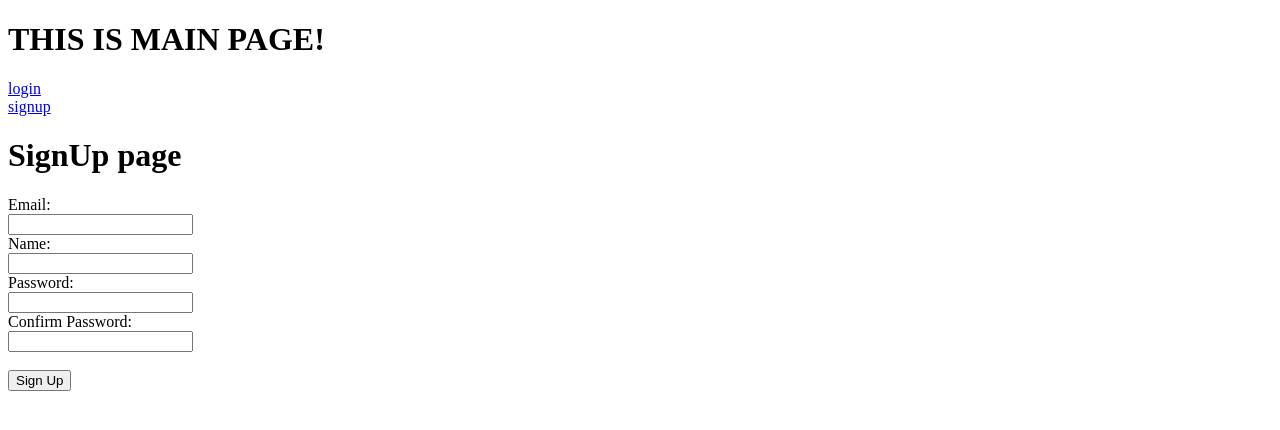
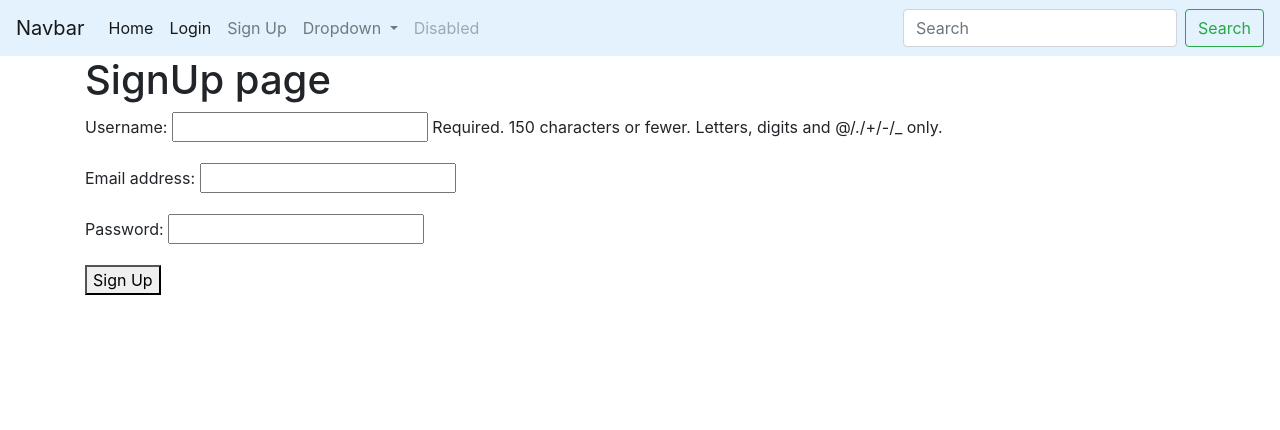
Before and after one commit to namuhuchutong/MovieRecommendation, a Django app: page /signup/ in a window 1280 px wide. Shown: the top 430 px of the page. Run offline with Django 3.2, Linux system fonts and the light colour scheme; some libraries are stand-ins or nearby versions.

Commit message:
fixed login bug, add bootstrap4, rewrite accounts/views

```diff
--- a/MovieRecommendation_2021/settings.py
+++ b/MovieRecommendation_2021/settings.py
@@ -134,6 +134,11 @@ USE_TZ = True
 # https://docs.djangoproject.com/en/3.1/howto/static-files/
 
 STATIC_URL = '/static/'
+STATIC_DIR = os.path.join(BASE_DIR, 'templates/static')
+STATICFILES_DIR = [
+    STATIC_DIR,
+]
+STATIC_ROOT = os.path.join(BASE_DIR, '.static_root')
 
 AUTHENTICATION_BACKENDS = (
     "django.contrib.auth.backends.ModelBackend",
--- a/MovieRecommendation_2021/urls.py
+++ b/MovieRecommendation_2021/urls.py
@@ -21,7 +21,7 @@ urlpatterns = [
     path('admin/', admin.site.urls),
     path("accounts/", include("allauth.urls")),
     path("", views.Home.as_view(), name="home"),
-    path("login/", views.login, name="login"),
-    path("signup/", views.signup, name="signup"),
+    path("login/", views.LoginView.as_view(), name="login"),
+    path("signup/", views.SignUp.as_view(), name="signup"),
     path("logout/", views.logout, name="logout"),
 ]
--- a/accounts/views.py
+++ b/accounts/views.py
@@ -1,36 +1,24 @@
 from django.shortcuts import render, redirect
 from django.views.generic import TemplateView
-from django.contrib.auth.models import User
+from django.contrib.auth import get_user_model
 from django.contrib import auth
+from django.views.generic import CreateView
+from django.contrib.auth.views import LoginView
+
+User = get_user_model()
 
 class Home(TemplateView):
     template_name = "base.html"
 
-def signup(request):
-    if request.method == "POST":
-        if request.POST["password"] == request.POST["confirm"]:
-            user = User.objects.create_user(
-                email=request.POST["email"],
-                username=request.POST["username"],
-                password=request.POST["password"],
-            )
-            auth.login(request, user, backend="django.contrib.auth.backends.ModelBackend")
-            return redirect("home")
-    else:
-        return render(request, "accounts/signup.html")
+class SignUp(CreateView):
+    model = User
+    fields = ["username", "email", "password"]
+    template_name = "accounts/signup.html"
+    success_url = "/"
 
-def login(request):
-    if request.method == "POST":
-        email = request.POST["email"]
-        password = request.POST["password"]
-        user = auth.authenticate(request, email=email, password=password)
-
-        if user is not None:
-            return redirect('home')
-        else:
-            return render(request, "accounts/login.html", {"error" : "username or password is not correct"})
-    else:
-        return render(request, "accounts/login.html")
+class LogIn(LoginView):
+    template_name = "accounts/login.html"
+    success_url = "/"
 
 def logout(request):
     #remember logout() doesn't throw any errors if the user wasn’t logged in.
--- a/posts/models.py
+++ b/posts/models.py
@@ -15,7 +15,7 @@ class MoviePost(models.Model):
 
 class Genre(models.Model):
     name = models.CharField(max_length=128)
-    posts = models.CharField(models.ForeignKey(MoviePost))
+    posts = models.ForeignKey("MoviePost", on_delete=models.CASCADE)
 
     def __str__(self):
         return self.name
@@ -23,7 +23,7 @@ class Genre(models.Model):
 #Spoken Language
 class Language(models.Model):
     name = models.CharField(max_length=32)
-    posts = models.CharField(models.ForeignKey(MoviePost))
+    posts = models.ForeignKey("MoviePost", on_delete=models.CASCADE)
 
     def __str__(self):
         return self.name
--- a/templates/accounts/signup.html
+++ b/templates/accounts/signup.html
@@ -7,23 +7,8 @@
 
     <form method="POST" action="{% url 'signup' %}">
         {% csrf_token %}
-        Email:
-        <br>
-        <input name="email" type="text">
-        <br>
-        Name:
-        <br>
-        <input name="username" type="text">
-        <br>
-        Password:
-        <br>
-        <input name="password" type="password">
-        <br>
-        Confirm Password:
-        <br>
-        <input name="confirm" type="password">
-        <br><br>
-        <input type="submit" value="Sign Up">
+        {{ form.as_p }}
+        <button type="submit" value="Login">Sign Up</button>
 
     </form>
 
--- a/templates/base.html
+++ b/templates/base.html
@@ -1,24 +1,65 @@
 <!doctype html>
-
 <html lang="en">
   <head>
+    <!-- Required meta tags -->
     <meta charset="utf-8">
+    <meta name="viewport" content="width=device-width, initial-scale=1, shrink-to-fit=no">
 
-  <title>The HTML5 Herald</title>
+    <!-- Bootstrap CSS -->
+    <link rel="stylesheet" href="https://maxcdn.bootstrapcdn.com/bootstrap/4.0.0/css/bootstrap.min.css" integrity="sha384-Gn5384xqQ1aoWXA+058RXPxPg6fy4IWvTNh0E263XmFcJlSAwiGgFAW/dAiS6JXm" crossorigin="anonymous">
 
+    <title>Hello, world!</title>
   </head>
+  <body>
+    <nav class="navbar navbar-expand-lg navbar-light" style="background-color: #e3f2fd;">
+    <a class="navbar-brand" href="#">Navbar</a>
+    <button class="navbar-toggler" type="button" data-toggle="collapse" data-target="#navbarSupportedContent" aria-controls="navbarSupportedContent" aria-expanded="false" aria-label="Toggle navigation">
+      <span class="navbar-toggler-icon"></span>
+    </button>
 
-<body>
-  <h1>THIS IS MAIN PAGE!</h1>
+  <div class="collapse navbar-collapse" id="navbarSupportedContent">
+    <ul class="navbar-nav mr-auto">
+      <li class="nav-item active">
+        <a class="nav-link" href="{% url 'home' %}">Home <span class="sr-only">(current)</span></a>
+      </li>
+      <li class="nav-item active">
         {% if user.is_authenticated %}
-    <p>{{ user.username }}</p>
-    <a href="{% url 'logout' %}">logout</a>
+          <a class="nav-link" href="{% url 'logout' %}">Logout</a>
         {% else %}
-    <a href="{% url 'login' %}">login</a>
-    <br>
-    <a href="{% url 'signup' %}">signup</a>
+          <a class="nav-link" href="{% url 'login' %}">Login</a>
+        <li>
+          <a class="nav-link" href="{% url 'signup' %}">Sign Up</a>
+        </li>
         {% endif %}
+      </li>
+      <li class="nav-item dropdown">
+        <a class="nav-link dropdown-toggle" href="#" id="navbarDropdown" role="button" data-toggle="dropdown" aria-haspopup="true" aria-expanded="false">
+          Dropdown
+        </a>
+        <div class="dropdown-menu" aria-labelledby="navbarDropdown">
+          <a class="dropdown-item" href="#">Action</a>
+          <a class="dropdown-item" href="#">Another action</a>
+          <div class="dropdown-divider"></div>
+          <a class="dropdown-item" href="#">Something else here</a>
+        </div>
+      </li>
+      <li class="nav-item">
+        <a class="nav-link disabled" href="#">Disabled</a>
+      </li>
+    </ul>
+      <form class="form-inline my-2 my-lg-0">
+        <input class="form-control mr-sm-2" type="search" placeholder="Search" aria-label="Search">
+        <button class="btn btn-outline-success my-2 my-sm-0" type="submit">Search</button>
+      </form>
+    </div>
+  </nav>
     {% block content %}
     {% endblock %}
+
+    <!-- Optional JavaScript -->
+    <!-- jQuery first, then Popper.js, then Bootstrap JS -->
+    <script src="https://code.jquery.com/jquery-3.2.1.slim.min.js" integrity="sha384-KJ3o2DKtIkvYIK3UENzmM7KCkRr/rE9/Qpg6aAZGJwFDMVNA/GpGFF93hXpG5KkN" crossorigin="anonymous"></script>
+    <script src="https://cdnjs.cloudflare.com/ajax/libs/popper.js/1.12.9/umd/popper.min.js" integrity="sha384-ApNbgh9B+Y1QKtv3Rn7W3mgPxhU9K/ScQsAP7hUibX39j7fakFPskvXusvfa0b4Q" crossorigin="anonymous"></script>
+    <script src="https://maxcdn.bootstrapcdn.com/bootstrap/4.0.0/js/bootstrap.min.js" integrity="sha384-JZR6Spejh4U02d8jOt6vLEHfe/JQGiRRSQQxSfFWpi1MquVdAyjUar5+76PVCmYl" crossorigin="anonymous"></script>
   </body>
 </html>
```
Also changed, not shown: templates/accounts/login.html (deleted, +0 -24 lines), templates/registration/login.html (added, +26 -0 lines), db.sqlite3, 1 other file. Lines whose indentation alone changed are shown as unchanged.
